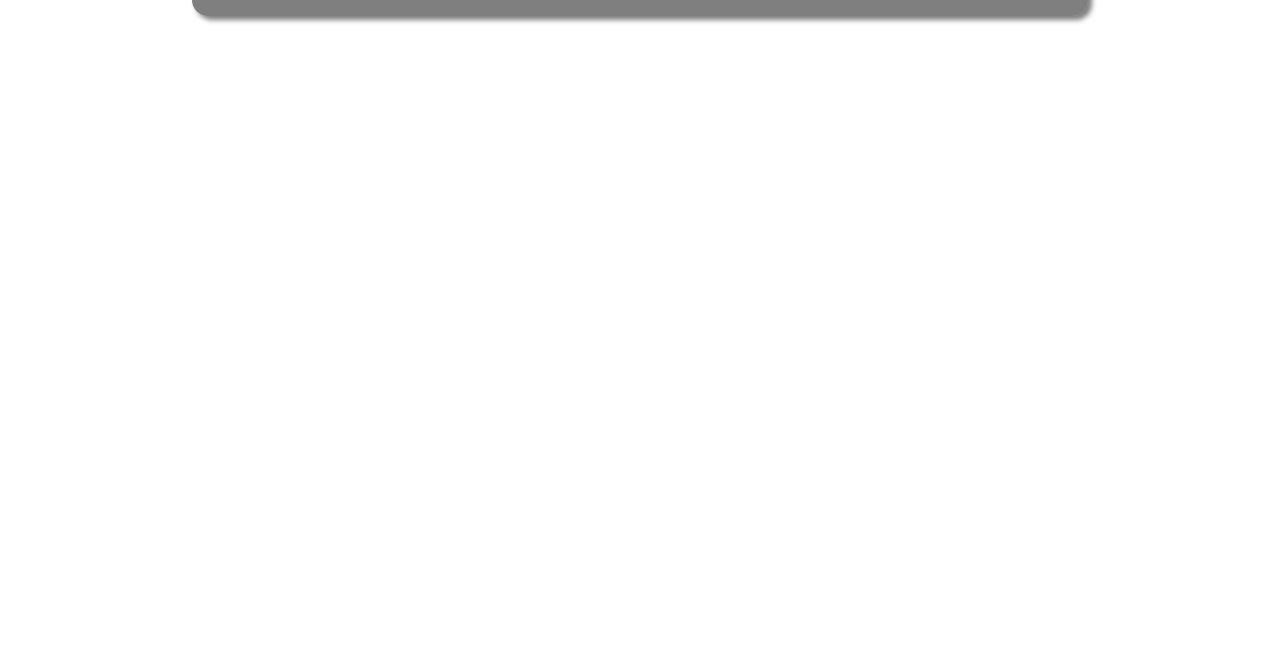
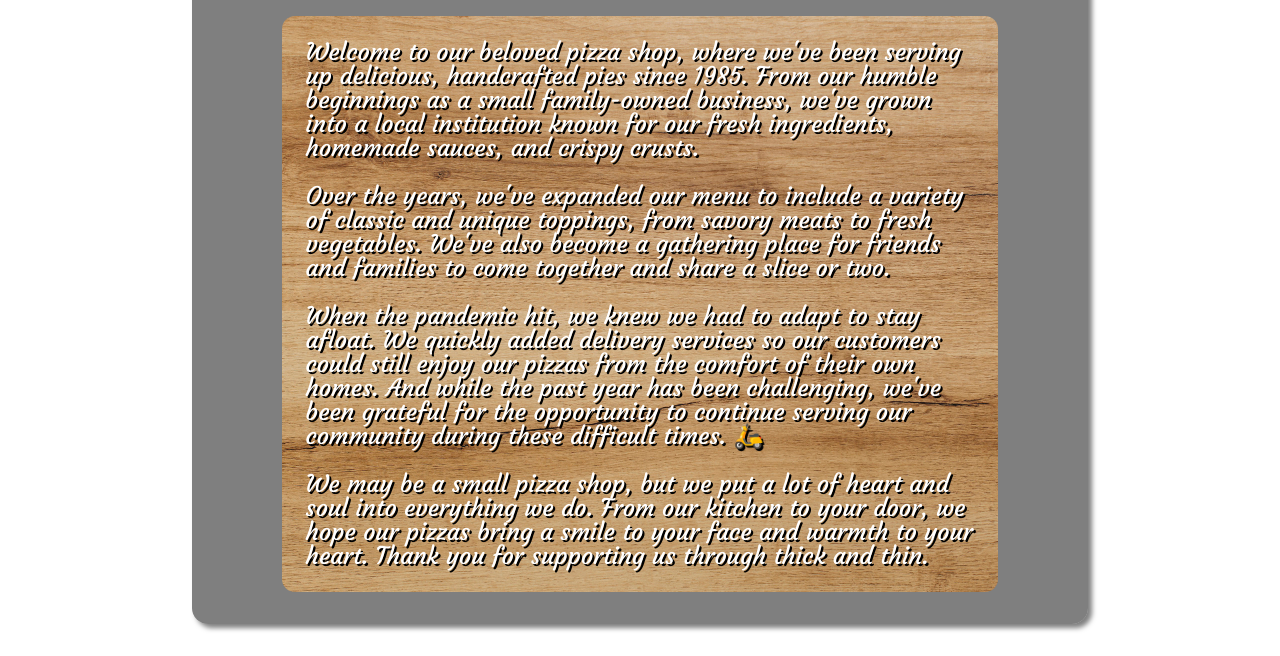
Before and after one commit to JoaquinArruiz/restaurant-page, a website with bundled scripts: page dist/index.html in a window 1280 px wide. Shown: the part 303-959 px from the top of the page. Before the commit the page ends 800 px from the top, so only its background shows below. Built offline with nearby package versions, Linux system fonts and the light colour scheme; files whose address does not match are found by name.

Commit message:
finished home tab

```diff
--- a/src/modules/home.js
+++ b/src/modules/home.js
@@ -1,6 +1,5 @@
 import pIcon from '../images/icons/pizza-icon.png'
 import pSliceIcon from '../images/icons/slice-pizza-icon.png'
-import dIcon from '../images/icons/pizza-deliver.png'
 
 
 let loadHome = () => {
@@ -55,10 +54,20 @@ let loadHome = () => {
 
     const homeBody = document.createElement('div');
     homeBody.classList.add('homeBody');
-    const contentBodyText=document.createElement('h1');
+    const contentBodyText=document.createElement('p');
+    contentBodyText.innerText = `Welcome to our beloved pizza shop, where we've been serving up delicious, handcrafted pies since 1985. From our humble beginnings as a small family-owned business, we've grown into a local institution known for our fresh ingredients, homemade sauces, and crispy crusts.
+
+    Over the years, we've expanded our menu to include a variety of classic and unique toppings, from savory meats to fresh vegetables. We've also become a gathering place for friends and families to come together and share a slice or two.
+
+    When the pandemic hit, we knew we had to adapt to stay afloat. We quickly added delivery services so our customers could still enjoy our pizzas from the comfort of their own homes. And while the past year has been challenging, we've been grateful for the opportunity to continue serving our community during these difficult times. 🛵
+
+    We may be a small pizza shop, but we put a lot of heart and soul into everything we do. From our kitchen to your door, we hope our pizzas bring a smile to your face and warmth to your heart. Thank you for supporting us through thick and thin.`
+
+    homeBody.appendChild(contentBodyText);
 
 
     content.appendChild(topContainer);
+    content.appendChild(homeBody);
 }
 
 export default loadHome;
--- a/src/styles/style.scss
+++ b/src/styles/style.scss
@@ -218,7 +218,25 @@ table {
 
 }
 
-	/* */
+/* ========== CONTENT TEXT and IMAGES for HOME ========== */
+
+.homeBody {
+	width: 80%;
+	margin: 0 auto;
+	margin-top: 2em;
+	border-radius: 13px;
+	background-image: url("../images/card-background.jpg");
+
+	p {
+		font-family: 'Courgette', cursive;
+		font-size: 1.5em;
+		color: rgb(255, 255, 255);
+		text-shadow: 2px 2px 0px rgb(0, 0, 0);
+		padding: 1em;
+	}
+
+
+}
 
 /* ========== TEXT and IMAGES for MENU ========== */
 .cardsContainer{
```
Also changed, not shown: dist/main.js, src/images/icons/pizza-deliver.png (deleted).
